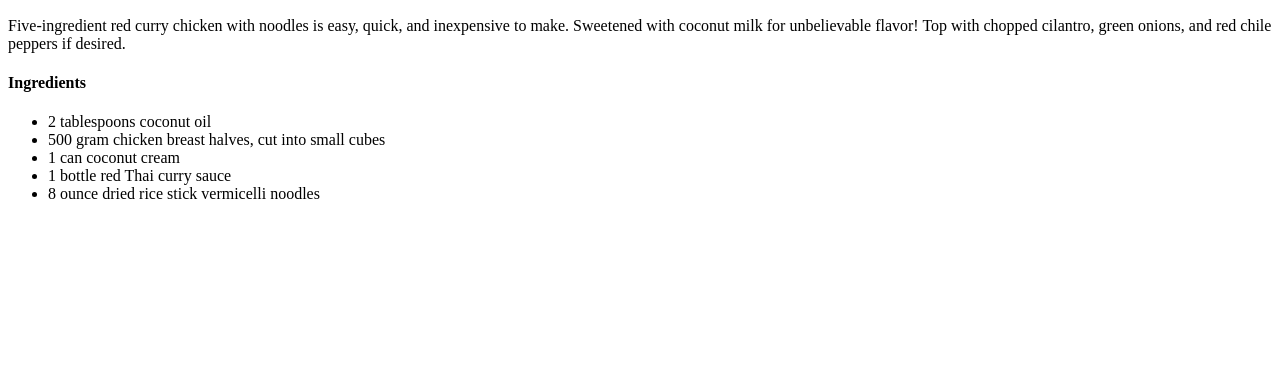
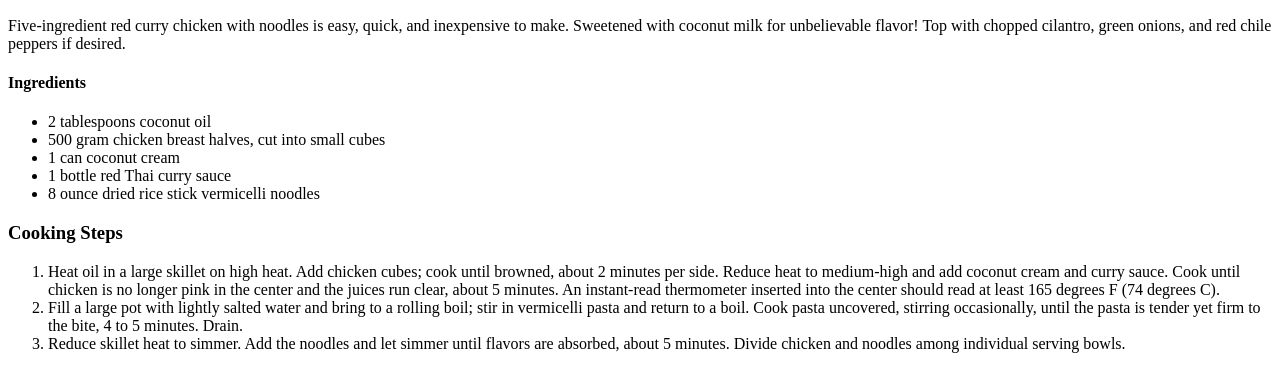
Before and after one commit to quinnph12/odin-recipes, a plain HTML site: page recipes/curry-chicken.html in a window 1280 px wide. Shown: the part 734-1103 px from the top of the page. Before the commit the page ends 953 px from the top, so only its background shows below. Drawn offline with Linux system fonts and the light colour scheme.

Commit message:
Add cooking steps

```diff
--- a/recipes/curry-chicken.html
+++ b/recipes/curry-chicken.html
@@ -20,4 +20,11 @@
                 <li>1 bottle red Thai curry sauce</li>
                 <li>8 ounce dried rice stick vermicelli noodles</li>
             </ul>
+        <h3>Cooking Steps</h3>
+            <ol>
+                <li>Heat oil in a large skillet on high heat. Add chicken cubes; cook until browned, about 2 minutes per side. Reduce heat to medium-high and add coconut cream and curry sauce. Cook until chicken is no longer pink in the center and the juices run clear, about 5 minutes. An instant-read thermometer inserted into the center should read at least 165 degrees F (74 degrees C).</li>
+                <li>Fill a large pot with lightly salted water and bring to a rolling boil; stir in vermicelli pasta and return to a boil. Cook pasta uncovered, stirring occasionally, until the pasta is tender yet firm to the bite, 4 to 5 minutes. Drain.</li>
+                <li>Reduce skillet heat to simmer. Add the noodles and let simmer until flavors are absorbed, about 5 minutes. Divide chicken and noodles among individual serving bowls.</li>
+            </ol>
+    </body>
 </html>
```
Lines whose indentation alone changed are shown as unchanged.
